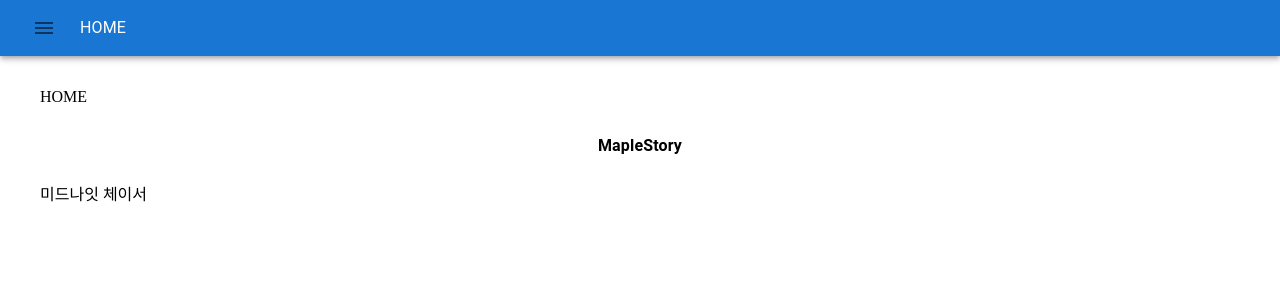
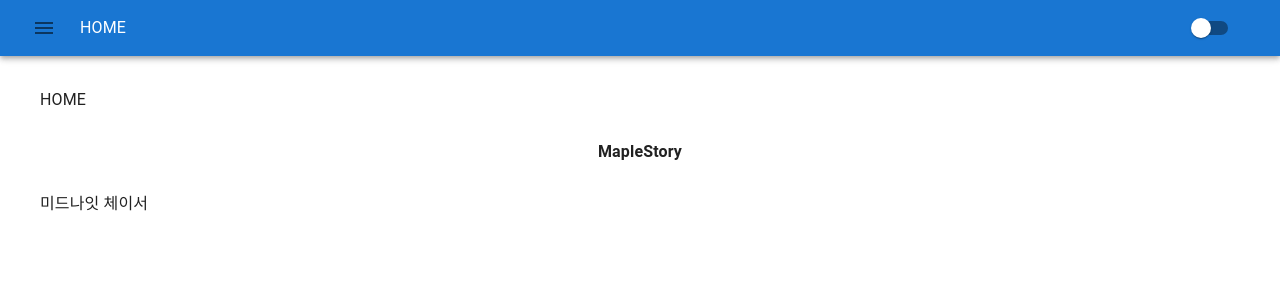
Before and after one commit to lastedchan/lastedchan.github.io, a Next.js app: page / in a window 1280 px wide. Shown: the top 300 px of the page. Built offline with nearby package versions, Linux system fonts and the light colour scheme.

Commit message:
다크모드 토글 추가

```diff
--- a/components/layouts/header.tsx
+++ b/components/layouts/header.tsx
@@ -2,11 +2,20 @@
   AppBar,
   Box,
   Drawer,
+  FormControlLabel,
   IconButton,
+  Switch,
   Toolbar,
-  Typography
+  Typography,
 } from "@mui/material";
-import { useEffect, useState } from "react";
+import {
+  ChangeEvent,
+  Dispatch,
+  SetStateAction,
+  useCallback,
+  useEffect,
+  useState,
+} from "react";
 import MenuIcon from "@mui/icons-material/Menu";
 import TabList from "./tabList";
 import { useRouter } from "next/router";
@@ -14,9 +23,11 @@
 
 type Props = {
   title?: string;
+  mode: "light" | "dark";
+  setMode: Dispatch<SetStateAction<"light" | "dark">>;
 };
 
-export default function Header({ title }: Props) {
+export default function Header({ title, mode, setMode }: Props) {
   const router = useRouter();
 
   const [open, setOpen] = useState<boolean>(false);
@@ -24,6 +35,12 @@
   useEffect(() => {
     setOpen(false);
   }, [router.pathname]);
+
+  const onModeChange = useCallback(
+    (event: ChangeEvent<HTMLInputElement>) =>
+      setMode(event.target.checked ? "dark" : "light"),
+    [setMode]
+  );
 
   return (
     <>
@@ -35,10 +52,16 @@
             </IconButton>
           </Box>
           <Typography sx={{ flex: 1, p: 2 }}>{title}</Typography>
-          <Drawer open={open} onClose={() => setOpen(false)}>
-            <TabList tabs={tabList} />
-          </Drawer>
+          <FormControlLabel
+            control={
+              <Switch checked={mode === "dark"} onChange={onModeChange} />
+            }
+            label={mode}
+          />
         </Toolbar>
+        <Drawer open={open} onClose={() => setOpen(false)}>
+          <TabList tabs={tabList} />
+        </Drawer>
       </AppBar>
     </>
   );
--- a/package.json
+++ b/package.json
@@ -22,7 +22,9 @@
     "next": "13.1.1",
     "normalize.css": "^8.0.1",
     "react": "18.2.0",
+    "react-cookie": "^4.1.1",
     "react-dom": "18.2.0",
+    "recoil": "^0.7.6",
     "typescript": "4.9.4"
   },
   "devDependencies": {
--- a/pages/_app.tsx
+++ b/pages/_app.tsx
@@ -3,23 +3,45 @@
 import type { AppProps } from "next/app";
 import Head from "next/head";
 import Header from "../components/layouts/header";
-import { Box } from "@mui/material";
+import {
+  Box,
+  createTheme,
+  CssBaseline,
+  PaletteMode,
+  ThemeProvider,
+} from "@mui/material";
 import styled from "@emotion/styled";
 import { useRouter } from "next/router";
 import { tabList } from "../constants/common";
-import { useMemo } from "react";
+import { useEffect, useMemo, useState } from "react";
+import { Cookies } from "react-cookie";
+import { RecoilRoot } from "recoil";
 
 export default function App({ Component, pageProps }: AppProps) {
   const router = useRouter();
 
-  const title = "LASTEDCHAN";
+  const [loaded, setLoaded] = useState<boolean>(false);
+  const [mode, setMode] = useState<PaletteMode>("light");
+  useEffect(() => {
+    setMode(new Cookies().get("mode"));
+    setLoaded(true);
+  }, []);
+  useEffect(() => {
+    loaded && new Cookies().set("mode", mode);
+  }, [loaded, mode]);
+
+  const theme = useMemo(() => createTheme({ palette: { mode: mode } }), [mode]);
+
+  const title = "LASTCHAN";
   const subtitle = useMemo(
     () => tabList.find(_ => _.href === router.pathname)?.title,
     [router.pathname]
   );
 
+  if (!loaded) return null;
+
   return (
-    <>
+    <RecoilRoot>
       <Head>
         <meta
           name={"viewport"}
@@ -28,13 +50,16 @@
         <meta name={"title"} content={title + " - " + subtitle} />
         <title>{title + " - " + subtitle}</title>
       </Head>
-      <Container>
-        <Header title={subtitle} />
-        <Wrapper>
-          <Component {...pageProps} />
-        </Wrapper>
-      </Container>
-    </>
+      <ThemeProvider theme={theme}>
+        <CssBaseline />
+        <Container>
+          <Header title={subtitle} mode={mode} setMode={setMode} />
+          <Wrapper>
+            <Component {...pageProps} />
+          </Wrapper>
+        </Container>
+      </ThemeProvider>
+    </RecoilRoot>
   );
 }
 
--- a/pages/_document.tsx
+++ b/pages/_document.tsx
@@ -1,11 +1,14 @@
 import { Head, Html, Main, NextScript } from "next/document";
+import { RecoilRoot } from "recoil";
 
 export default function Document() {
   return (
     <Html lang="en">
       <Head />
       <body>
-        <Main />
+        <RecoilRoot>
+          <Main />
+        </RecoilRoot>
         <NextScript />
       </body>
     </Html>
```
Also changed, not shown: constants/recoil.ts (added), 2 other files (tests, documents, lock files or other folders).
